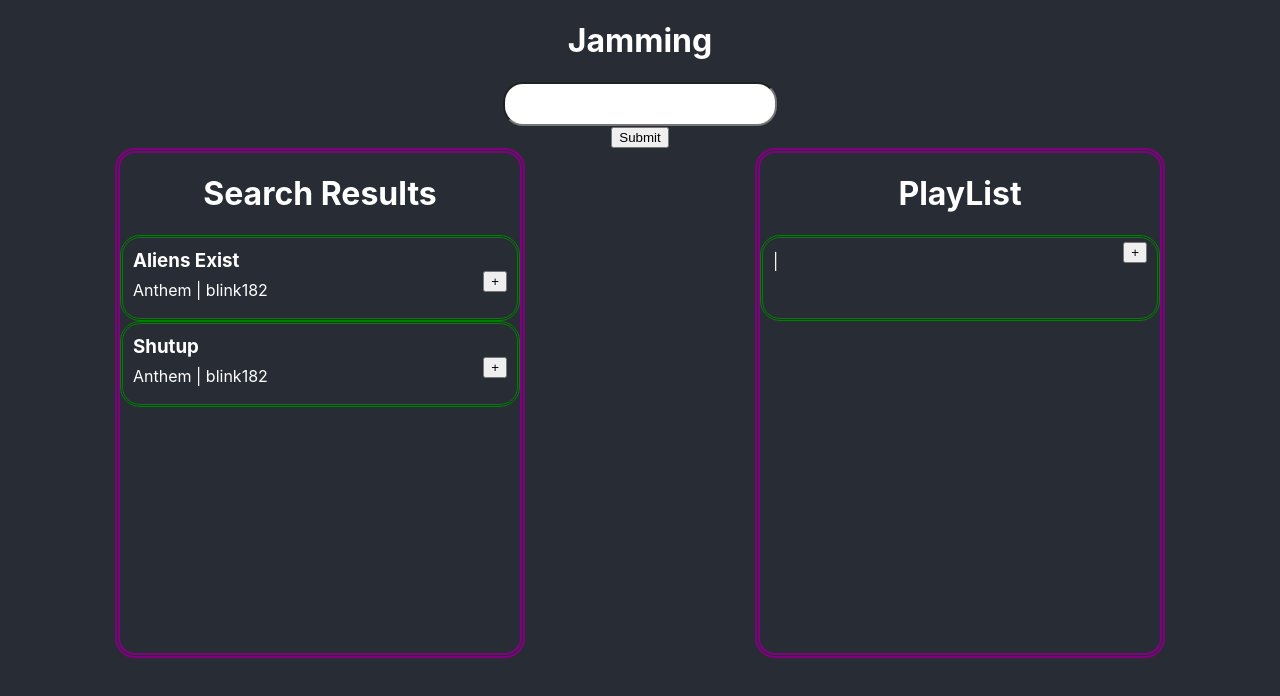
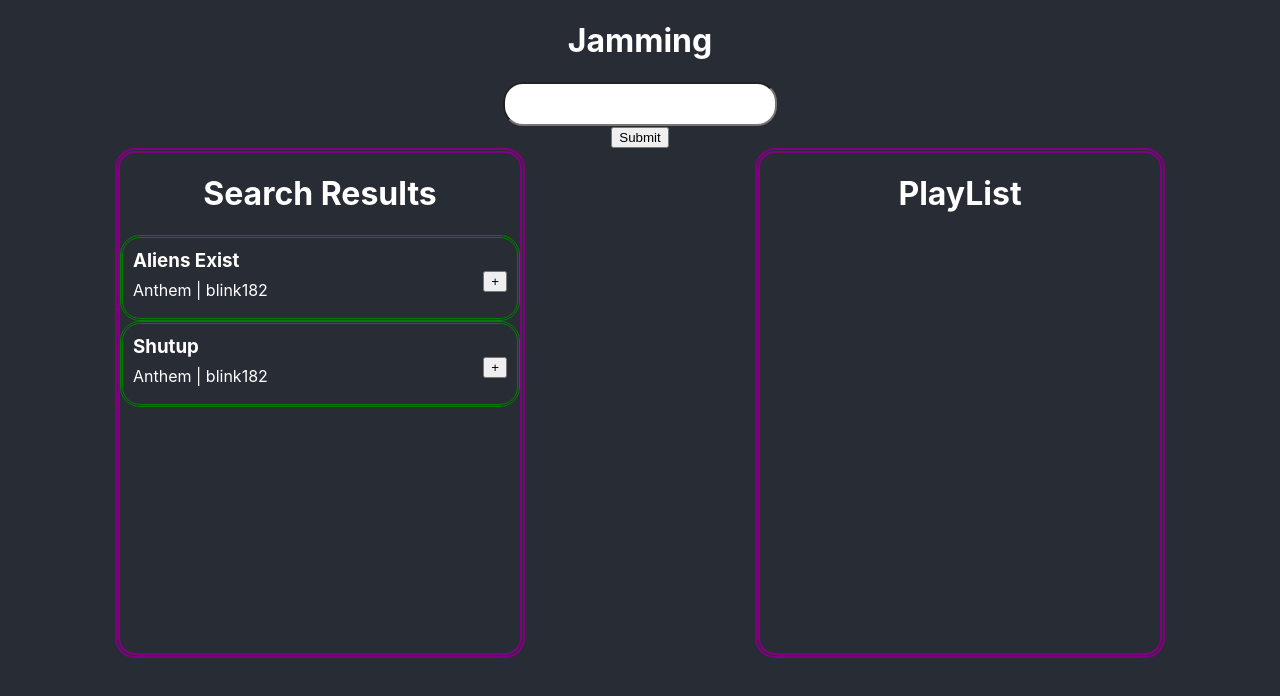
Before and after one commit to Mikeward5/jamming, a React (Create React App) app: page / in a window 1280 px wide. Shown: the top 696 px of the page. Built offline with nearby package versions, Linux system fonts and the light colour scheme.

Commit message:
added remove and add function to playList and searchResult js

```diff
--- a/src/components/App/App.js
+++ b/src/components/App/App.js
@@ -9,13 +9,13 @@ const musicArray = [
   name: 'Aliens Exist',
   album: 'Anthem',
   artist: 'blink182',
-  id: 1,
+
 },
 {
   name: 'Shutup',
   album: 'Anthem',
   artist: 'blink182',
-  id: 2,
+
 },
 ];
 
@@ -26,6 +26,25 @@ function App() {
   setSearchInput(musicArray)
   }
 
+
+  const [playList, setPlayList] = useState([]);
+
+  function addToPlayList(track) {
+    setPlayList((oldItem) => {
+      if(oldItem.includes(track)) {
+        return oldItem;
+      } else {
+        return [...oldItem, track];
+      }
+    });
+  }
+
+  function removeFromPlayList(track) {
+    setPlayList((oldItem) => oldItem.filter(t => t !== track))
+  }
+
+
+
   return (
     <>
     <div className="body">
@@ -35,9 +54,9 @@ function App() {
       <SearchBar />
     </div>
     <div className="Seperate">
-      <SearchResults tracks={search} />
+      <SearchResults tracks={search} addToPlayList={addToPlayList} />
 
-      <PlayList />
+      <PlayList tracks={playList} removeFromPlayList={removeFromPlayList}/>
 
     </div>
     </>
--- a/src/components/PlayLists/PlayList.js
+++ b/src/components/PlayLists/PlayList.js
@@ -7,7 +7,13 @@ function PlayList(props) {
         <>
         <div className='PlayList'>
             <h1>PlayList</h1>
-            <Track />
+            {
+             props.tracks.map(track => {
+             return (
+                <Track tracks={track} key={track.id} handleTrackAction={props.removeFromPlayList}/>
+             )
+            })
+}
         </div>
         </>
     )
--- a/src/components/SearchResult/SearchResults.js
+++ b/src/components/SearchResult/SearchResults.js
@@ -8,9 +8,9 @@ function SearchResults(props) {
         <div className='SearchResult'>
             <h1>Search Results</h1>
             {
-            props.tracks.map(array => {
+            props.tracks.map(track => {
             return (
-            <Track name={array.name} album={array.album} artist={array.artist} key={array.id} />
+            <Track tracks={track} key={track.id} handleTrackAction={props.addToPlayList} />
             )
             })
         }
--- a/src/components/Track/Track.js
+++ b/src/components/Track/Track.js
@@ -6,10 +6,10 @@ function Track(props) {
 
     return (
         <div className="TrackInnerbox">
-            <h3>{props.name}</h3>
-            <p>{props.album} | {props.artist}</p>
+            <h3>{props.tracks.name}</h3>
+            <p>{props.tracks.album} | {props.tracks.artist}</p>
             <div>
-                <button className="button" onClick={props.handleClick}> + </button>
+                <button className="button" onClick={()=> props.handleTrackAction(props.tracks)}> + </button>
             </div>
         </div>
 
```
